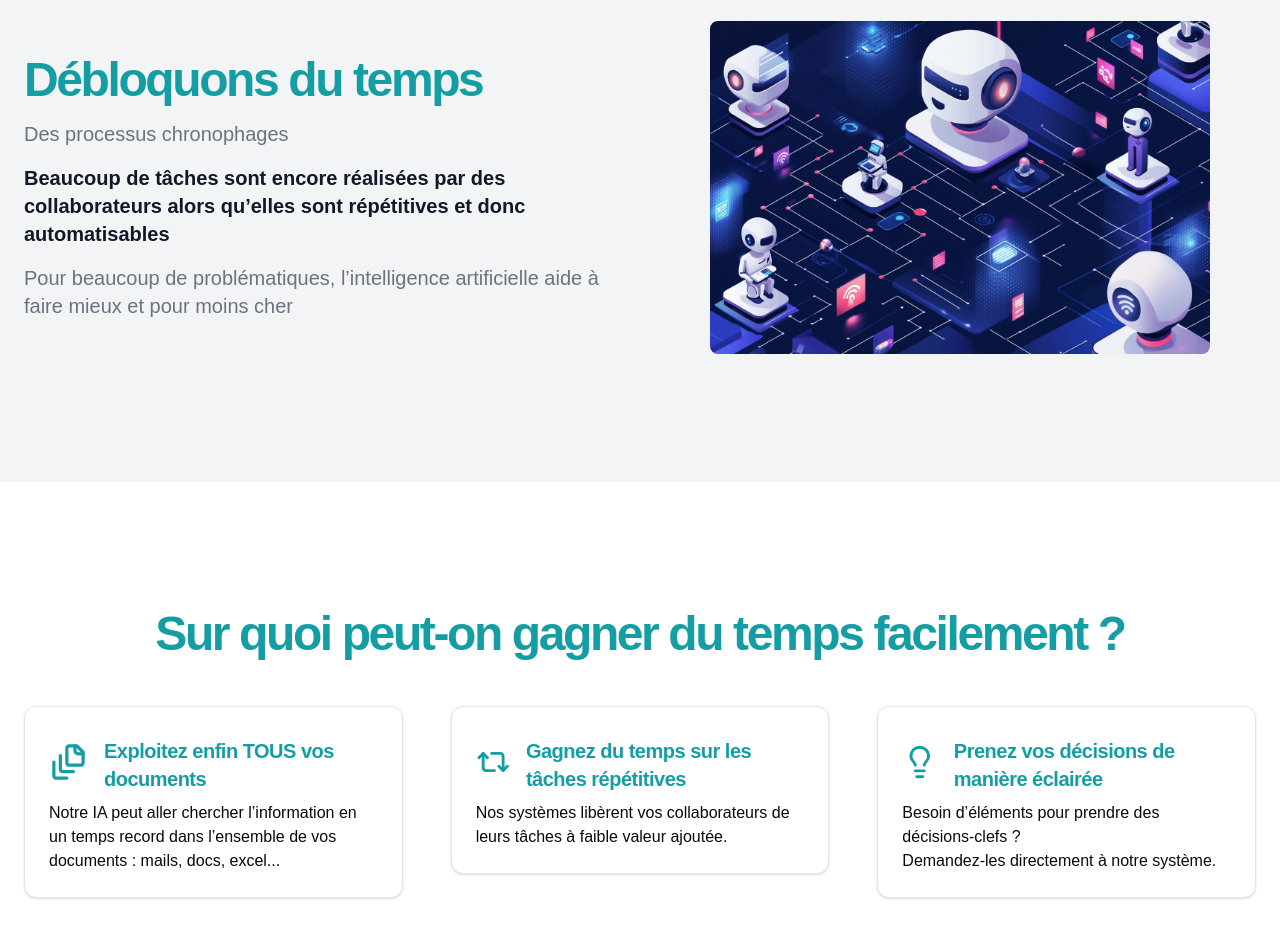
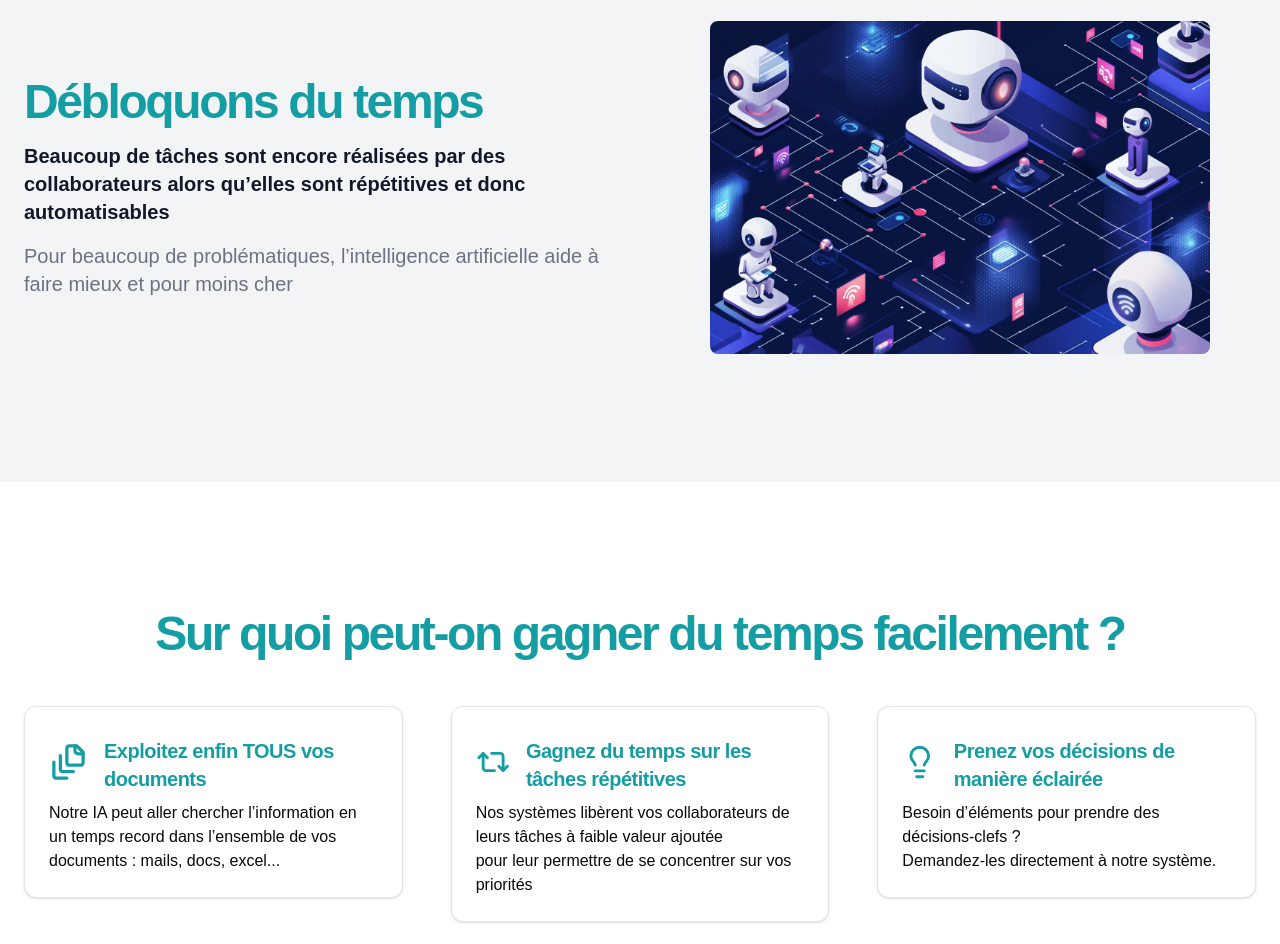
Before and after one commit to MaximeDde/autoscript-lp, a Next.js app: page / in a window 1280 px wide. Shown: the part 740-1684 px from the top of the page. Built offline with nearby package versions, Linux system fonts and the light colour scheme.

Commit message:
Changement d'icônes

```diff
--- a/components/landing-page.tsx
+++ b/components/landing-page.tsx
@@ -109,9 +109,6 @@ export function LandingPage() {
                 >
                   Débloquons du temps
                 </h2>
-                <p className="text-gray-500 md:text-xl lg:text-base xl:text-xl">
-                  Des processus chronophages
-                </p>
                 <p className="font-bold text-gray-900 md:text-xl lg:text-base xl:text-xl">
                 Beaucoup de tâches sont encore réalisées par des collaborateurs alors qu’elles sont répétitives et donc automatisables
                 </p>
@@ -185,7 +182,8 @@ export function LandingPage() {
                     <CardTitle className="text-[#149ea4] text-xl">Gagnez du temps sur les tâches répétitives</CardTitle>
                   </CardHeader>
                   <CardContent>
-                    <p>Nos systèmes libèrent vos collaborateurs de leurs tâches à faible valeur ajoutée.</p>
+                    <p>Nos systèmes libèrent vos collaborateurs de leurs tâches à faible valeur ajoutée</p>
+                    <p>pour leur permettre de se concentrer sur vos priorités</p>
                   </CardContent>
                 </Card>
               </motion.div>
```
